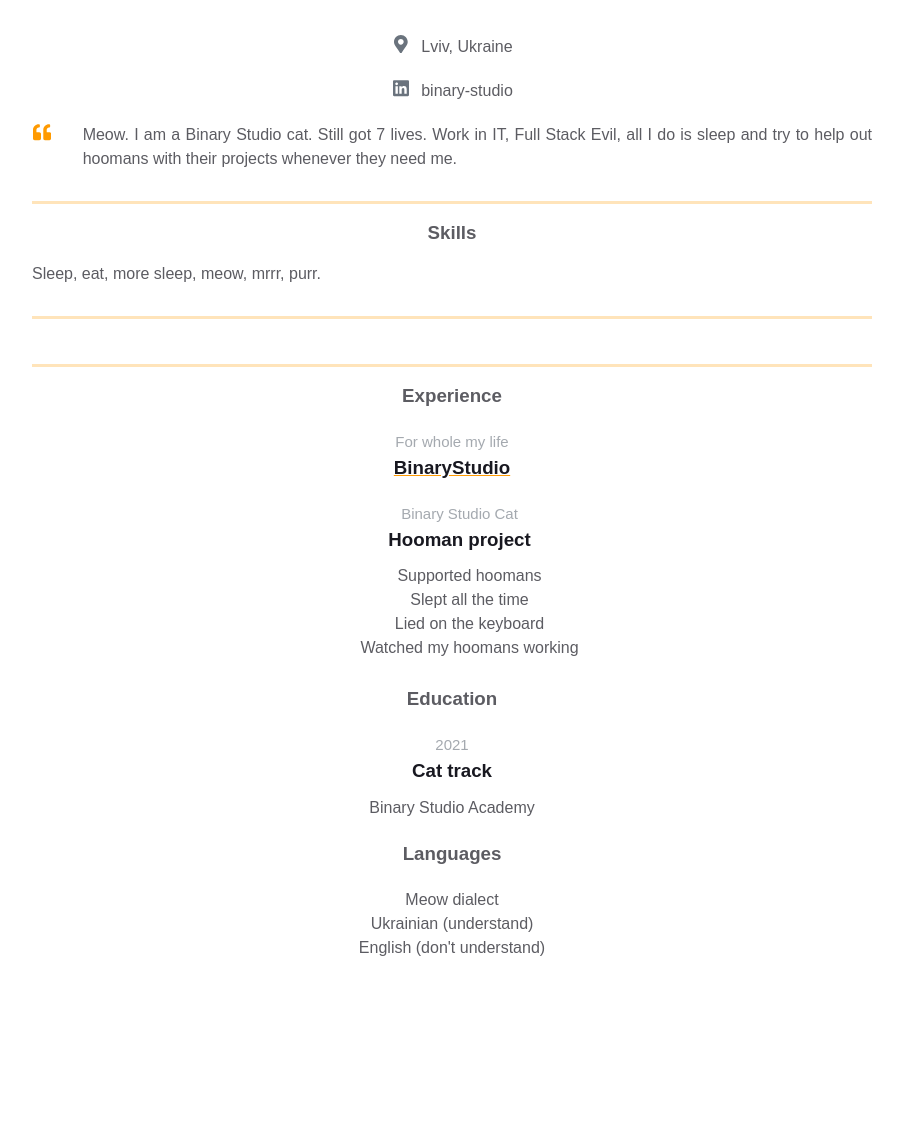
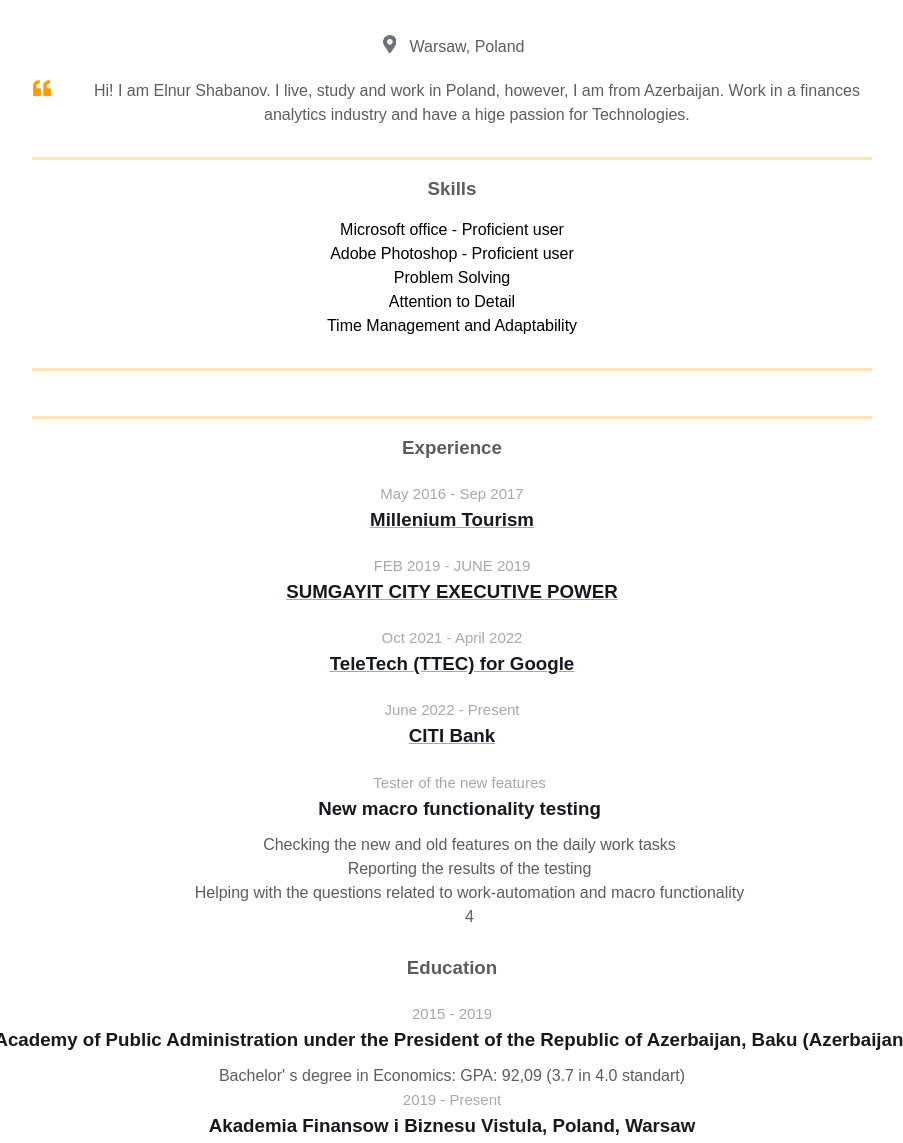
Before and after one commit to sh-elnur/homepage, a plain HTML site: page Resume Website/index.html in a window 1280 px wide. Shown: the part 420-1563 px from the top of the page, without its empty margins (188-1091 px from the left). Before the commit the page ends 1400 px from the top, so only its background shows below. Drawn offline with Linux system fonts and the light colour scheme.

Commit message:
Resume template info updates

```diff
--- a/Resume Website/index.html
+++ b/Resume Website/index.html
@@ -12,8 +12,8 @@
         <div class="resume">
           <div class="container">
             <div class="resume__block">
-              <h1 class="contact-info__header">Bulka</h1>
-              <h3 class="contact-info__sub-header">Senior Hooman Manager</h3>
+              <h1 class="contact-info__header">Elnur Shabanov</h1>
+              <h3 class="contact-info__sub-header">Analyst-Specialist</h3>
 
               <div class="contact_info_container fh">
                 <div class="contact-info__block"></div>
@@ -38,24 +38,9 @@
             ></path>
           </svg>
         </div>
-        <span>Lviv, Ukraine</span>
+        <span>Warsaw, Poland</span>
       </a>
-      <a href="https://ua.linkedin.com/company/binary-studio_241166" rel="author" class="contact-info__item">
-        <div class="contact-info__item-icon-wrapper">
-          <svg class="contact-info__item-icon" xmlns="http://www.w3.org/2000/svg" viewBox="0 0 448 512">
-            <path
-              d="M416 32H31.9C14.3 32 0 46.5 0 64.3v383.4C0 465.5 14.3 480 31.9
-              480H416c17.6 0 32-14.5 32-32.3V64.3c0-17.8-14.4-32.3-32-32.3zM135.4
-              416H69V202.2h66.5V416zm-33.2-243c-21.3 0-38.5-17.3-38.5-38.5S80.9
-              96 102.2 96c21.2 0 38.5 17.3 38.5 38.5 0 21.3-17.2 38.5-38.5
-              38.5zm282.1 243h-66.4V312c0-24.8-.5-56.7-34.5-56.7-34.6 0-39.9
-              27-39.9 54.9V416h-66.4V202.2h63.7v29.2h.9c8.9-16.8 30.6-34.5
-              62.9-34.5 67.2 0 79.7 44.3 79.7 101.9V416z"
-            ></path>
-          </svg>
-        </div>
-        <span>binary-studio</span>
-      </a>
+
       <div class="container">
         <div class="resume__block">
           <div class="intro">
@@ -72,7 +57,7 @@
                 ></path>
               </svg>
             </div>
-            <p class="intro_text">Meow. I am a Binary Studio cat. Still got 7 lives. Work in IT, Full Stack Evil, all I do is sleep and try to help out hoomans with their projects whenever they need me.</p>
+            <p class="intro_text">Hi! I am Elnur Shabanov. I live, study and work in Poland, however, I am from Azerbaijan. Work in a finances analytics industry and have a hige passion for Technologies. </p>
           </div>
         </div>
       </div>
@@ -81,7 +66,15 @@
         <div class="resume__block">
           <div class="skills">
             <h3 class="skills__header">Skills</h3>
-            <p class="skills__text">Sleep, eat, more sleep, meow, mrrr, purr.</p>
+            <p class="skills__text">
+                <ul style="list-style: none;">
+                    <li>Microsoft office - Proficient user</li>
+                    <li>Adobe Photoshop - Proficient user</li>
+                    <li>Problem Solving</li>
+                    <li>Attention to Detail</li>
+                    <li>Time Management and Adaptability </li>
+                </ul>
+            </p>
           </div>
         </div>
       </div>
@@ -99,18 +92,24 @@
       <h3 class="experiences__header">Experience</h3>
 <div class="experiences__company">
   <div class="experiences__company-header">
-    <span class="experiences__company-header-durability">For whole my life</span>
-    <h3 class="experiences__company-header-name">BinaryStudio</h3>
+    <span class="experiences__company-header-durability">May 2016 - Sep 2017</span>
+    <h3 class="experiences__company-header-name">Millenium Tourism</h3>
+    <span class="experiences__company-header-durability">FEB 2019 - JUNE 2019</span>
+    <h3 class="experiences__company-header-name">SUMGAYIT CITY EXECUTIVE POWER</h3>
+    <span class="experiences__company-header-durability">Oct 2021 - April 2022</span>
+    <h3 class="experiences__company-header-name">TeleTech (TTEC) for Google </h3>
+    <span class="experiences__company-header-durability">June 2022 - Present</span>
+    <h3 class="experiences__company-header-name">CITI Bank</h3>
   </div>
 
   <div class="experiences__company-project">
-    <span class="experiences__company-project-role"> Binary Studio Cat </span>
-    <h3 class="experiences__company-project-name">Hooman project</h3>
+    <span class="experiences__company-project-role">Tester of the new features</span>
+    <h3 class="experiences__company-project-name">New macro functionality testing</h3>
     <ul class="experiences__company-project-responsibilities" style="list-style: none;">
-      <li>Supported hoomans</li>
-      <li>Slept all the time</li>
-      <li>Lied on the keyboard</li>
-      <li>Watched my hoomans working</li>
+      <li>Checking the new and old features on the daily work tasks</li>
+      <li>Reporting the results of the testing</li>
+      <li>Helping with the questions related to work-automation and macro functionality</li>
+      <li>4</li>
     </ul>
   </div>
 </div>
@@ -119,17 +118,19 @@
     <div class="additional-info__education">
       <h3 class="additional-info__education-header">Education</h3>
       <div class="additional-info__education-university">
-        <span class="additional-info__education-university-durability"> 2021 </span>
-        <h3 class="additional-info__education-university-speciality">Cat track</h3>
-        <p class="additional-info__education-university-name">Binary Studio Academy</p>
+        <span class="additional-info__education-university-durability"> 2015 - 2019 </span>
+        <h3 class="additional-info__education-university-speciality">Academy of Public Administration under the President of the Republic of Azerbaijan, Baku (Azerbaijan)</h3>
+        <p class="additional-info__education-university-name">Bachelor' s degree in Economics: GPA: 92,09 (3.7 in 4.0 standart)</p>
+        <span class="additional-info__education-university-durability">2019 - Present </span>
+        <h3 class="additional-info__education-university-speciality">Akademia Finansow i Biznesu Vistula, Poland, Warsaw</h3>
       </div>
     </div>
 
     <div class="additional-info__languages">
       <h3 class="additional-info__languages-header">Languages</h3>
-      <p class="additional-info__languages-item">Meow dialect</p>
-      <p class="additional-info__languages-item">Ukrainian (understand)</p>
-      <p class="additional-info__languages-item">English (don't understand)</p>
+      <p class="additional-info__languages-item">English: C1 </p>
+      <p class="additional-info__languages-item">Russian: C2</p>
+      <p class="additional-info__languages-item">Azerbaijani: C2</p>
     </div>
   </div>
   </body>
--- a/Resume Website/stylesheet.css
+++ b/Resume Website/stylesheet.css
@@ -158,7 +158,7 @@ body {
 
   .intro_text {
     color: var(--secondary-text-color);
-    text-align: justify;
+    text-align: center;
   }
 
   .skills__header {
@@ -169,7 +169,7 @@ body {
 
   .skills__text {
     color: var(--secondary-text-color);
-    text-align: justify;
+    text-align: center;
   }
 
   .experiences {
```
Also changed, not shown: 1 other file.
